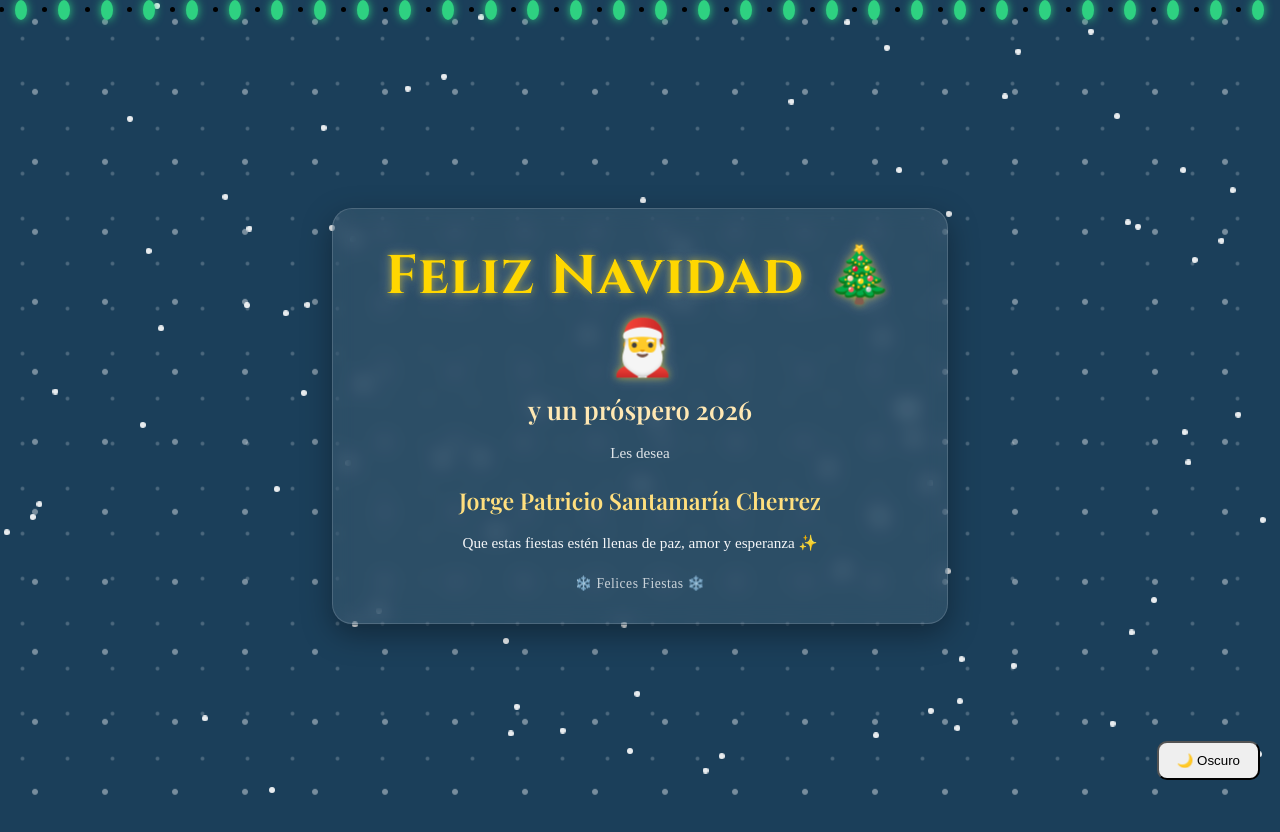
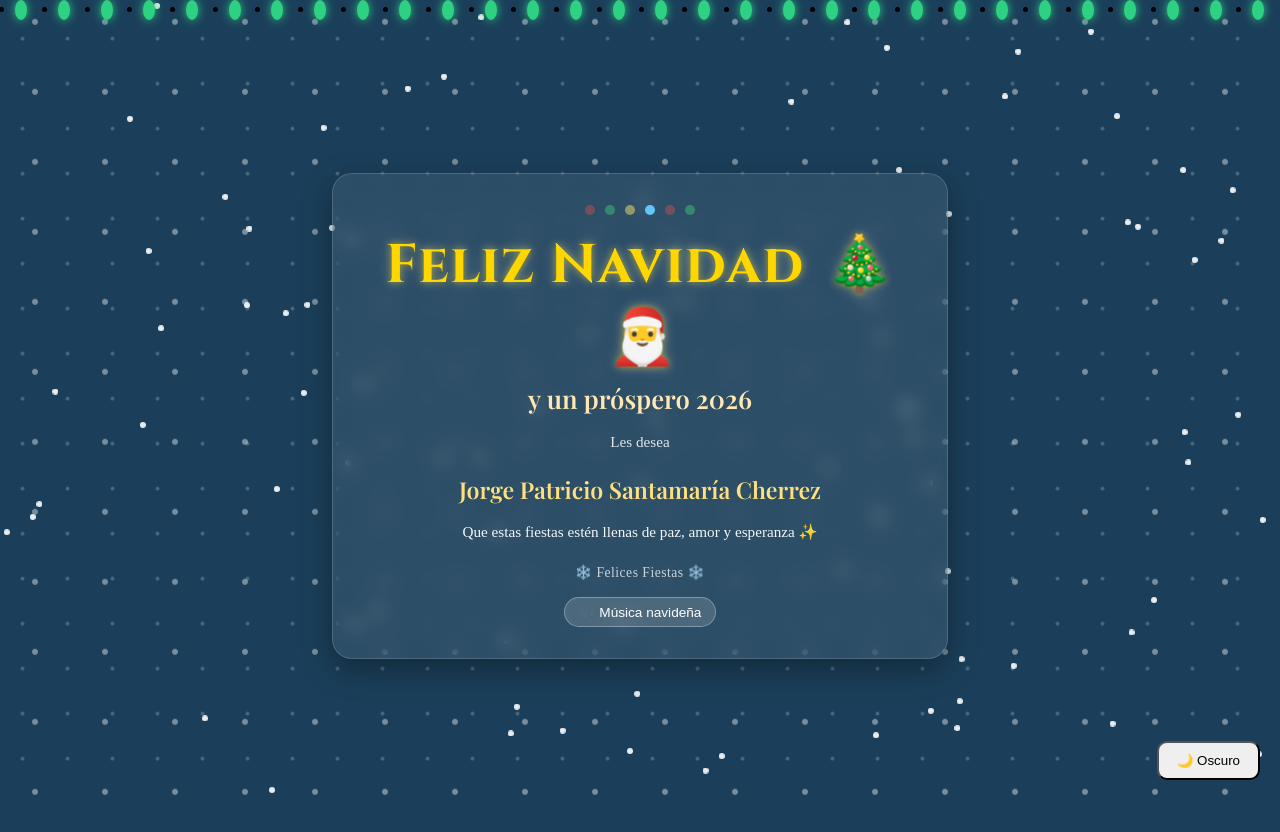
Before and after one commit to Patogol35/Navidad, a React (Vite) app: page / in a window 1280 px wide. Built offline with nearby package versions, Linux system fonts and the light colour scheme.

Commit message:
Update Home.jsx

```diff
--- a/src/pages/Home.jsx
+++ b/src/pages/Home.jsx
@@ -1,12 +1,44 @@
+import { useRef, useState } from "react";
 import "./Home.css";
 
 export default function Home() {
+  const audioRef = useRef(null);
+  const [playing, setPlaying] = useState(false);
+
+  const toggleMusic = () => {
+    if (!audioRef.current) return;
+
+    if (playing) {
+      audioRef.current.pause();
+    } else {
+      audioRef.current.play();
+    }
+    setPlaying(!playing);
+  };
+
   return (
     <>
       <div className="snow-mobile"></div>
 
+      <audio
+        ref={audioRef}
+        loop
+        src="/christmas.mp3"
+      />
+
       <div className="home-container">
         <div className="home-card">
+
+          {/* LUCES */}
+          <div className="christmas-lights">
+            <div className="light red"></div>
+            <div className="light green"></div>
+            <div className="light yellow"></div>
+            <div className="light blue"></div>
+            <div className="light red"></div>
+            <div className="light green"></div>
+          </div>
+
           <h1 className="title">
             Feliz Navidad <span>🎄</span><span>🎅</span>
           </h1>
@@ -28,6 +60,11 @@ export default function Home() {
           <footer className="footer">
             ❄️ Felices Fiestas ❄️
           </footer>
+
+          {/* BOTÓN MÚSICA */}
+          <button className="music-btn" onClick={toggleMusic}>
+            {playing ? "🔇 Pausar música" : "🎶 Música navideña"}
+          </button>
         </div>
       </div>
     </>
```
